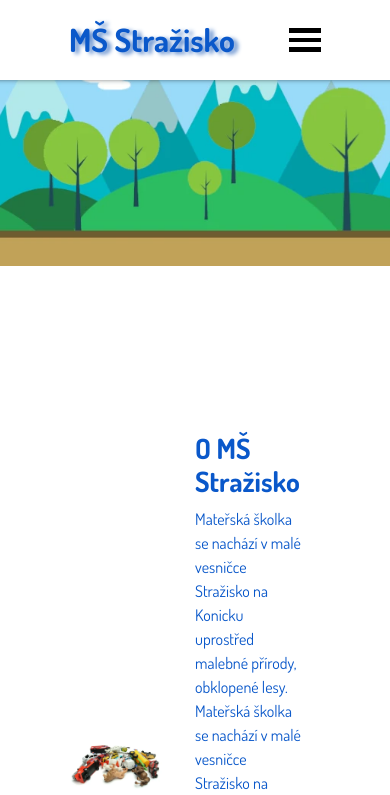
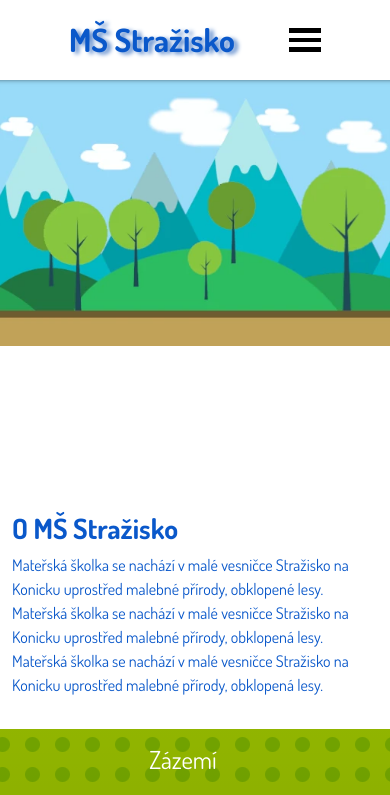
Before and after one commit to dinoq/MS-Strazisko, a Next.js app: page / in a window 390 px wide. Shown: the top 795 px of the page. Built offline with nearby package versions, Linux system fonts and the light colour scheme.

Commit message:
Working on responsivity

```diff
--- a/components/SchoolFeature.tsx
+++ b/components/SchoolFeature.tsx
@@ -8,7 +8,7 @@ const SchoolFeature: React.FC<{icon: any, title: string, description: string, al
 
     return (
         <>
-            <div className="col-3 d-flex flex-column align-items-center">
+            <div className="col-6 col-lg-3 d-flex flex-column align-items-center">
                 <div className={styles["circle-bh-container"]}>
                     <div style={{backgroundColor: props.bgColor}} className={styles["circle-bg"]}>
                         <Image src={props.icon} alt={props.alt}/>
--- a/pages/index.tsx
+++ b/pages/index.tsx
@@ -26,18 +26,20 @@ export default function Home() {
 
           </div>
         </div>
+        <div className="container">
         <div className={"row py-3 " + classes.about}>
             <div className="row d-flex justify-content-center align-items-center">
-              <div className="col-4 position-relative">
+              <div className="d-none d-lg-block col-lg-4 position-relative">
                 <Image src={toys} layout="responsive" sizes="33vw" alt="Hračky" placeholder="blur" id={classes["toys-img"]} />
               </div>
-              <div className="col-4">
+              <div className="col col-lg-4">
                 <h1 className="fw-bold">O MŠ Stražisko</h1>
                 <p>
                   Mateřská školka se nachází v malé vesničce Stražisko na Konicku uprostřed malebné přírody, obklopené lesy. Mateřská školka se nachází v malé vesničce Stražisko na Konicku uprostřed malebné přírody, obklopená lesy. Mateřská školka se nachází v malé vesničce Stražisko na Konicku uprostřed malebné přírody, obklopená lesy.
                 </p>
               </div>
             </div>
+        </div>
         </div>
         <div className={classes["school-features"] + " row py-3 text-white text-center"}>
           <div className={"row justify-content-center"}>
--- a/styles/Header.module.scss
+++ b/styles/Header.module.scss
@@ -7,7 +7,7 @@ $header-shrinked-height: 60px;
 $nav-li-padding-y: 8px;
 $font-size: 1.2rem;
 .header {
-    position: fixed;
+    position: sticky;
     top: 0;
     left: 0;
     right: 0;
@@ -79,7 +79,7 @@ $font-size: 1.2rem;
         &.menu-expanded {
             //overflow-y: scroll;
 
-            max-height: calc(var(--navbar-items-count) * (#{$nav-li-padding-y} * 2 + #{$font-size} * 1.5));
+            max-height: calc(var(--navbar-items-count) * (#{$nav-li-padding-y} * 2 + #{$font-size} * 3));
         }
 
         .list {
```
